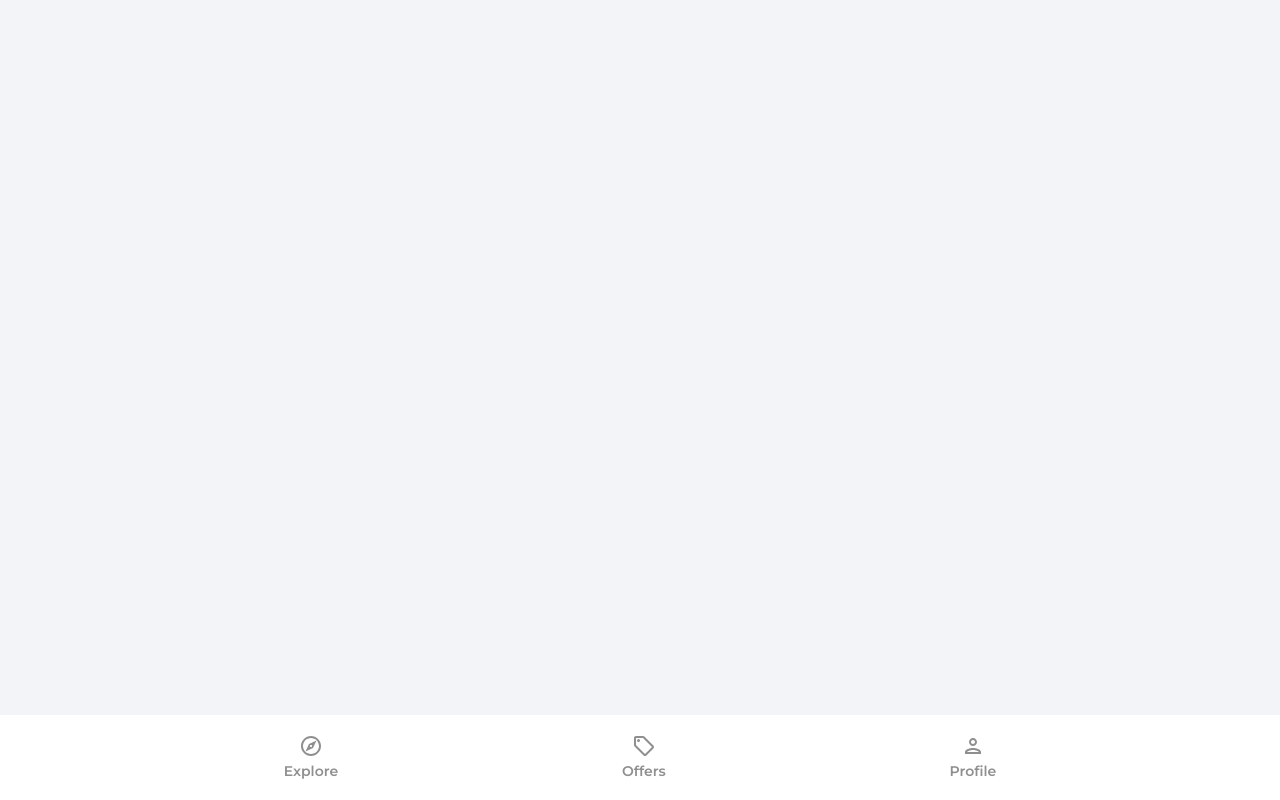
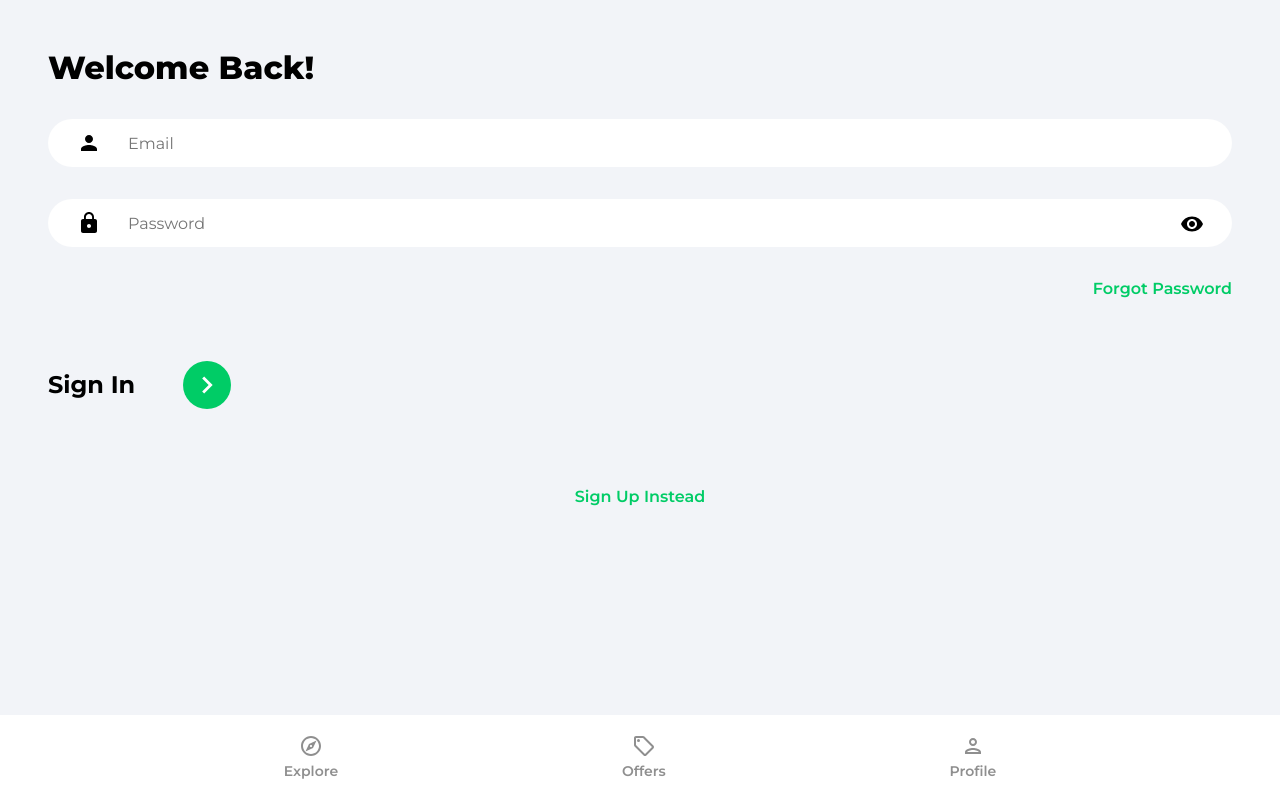
Before and after one commit to KovalovV/house-marketplace-app, a React (Create React App) app: page /sign-in in a window 1280 px wide. Built offline with nearby package versions, Linux system fonts and the light colour scheme.

Commit message:
authentication

```diff
--- a/package.json
+++ b/package.json
@@ -11,6 +11,7 @@
     "react-dom": "^17.0.2",
     "react-router-dom": "^6.2.1",
     "react-scripts": "5.0.0",
+    "react-toastify": "^8.1.0",
     "web-vitals": "^2.1.2"
   },
   "scripts": {
--- a/src/App.js
+++ b/src/App.js
@@ -1,4 +1,6 @@
 import { BrowserRouter as Router, Routes, Route } from 'react-router-dom';
+import { ToastContainer } from 'react-toastify';
+import 'react-toastify/dist/ReactToastify.css';
 import Explore from './pages/Explore';
 import Offers from './pages/Offers';
 import Profile from './pages/Profile';
@@ -17,11 +19,12 @@ const App = () => {
         <Route path='/' element={<Explore />} />
         <Route path='/offers' element={<Offers />} />
         <Route path='/profile' element={<Profile />} />
-        <Route path='/signIn' element={<SignIn />} />
-        <Route path='/signUp' element={<SignUp />} />
+        <Route path='/sign-in' element={<SignIn />} />
+        <Route path='/sign-up' element={<SignUp />} />
         <Route path='/forgot-password' element={<ForgotPassword />} />
       </Routes>
       <Navbar />
+      <ToastContainer />
     </Router>
   );
 }
--- a/src/pages/Profile.jsx
+++ b/src/pages/Profile.jsx
@@ -1,8 +1,39 @@
+import { useState } from 'react';
+import { toast } from 'react-toastify';
+import { useNavigate } from 'react-router-dom';
+import { getAuth } from 'firebase/auth';
+
 const Profile = () => {
+    const auth = getAuth();
+    const { email, displayName } = auth.currentUser || {};
+
+    const [formData, setformData] = useState({
+        email,
+        name: displayName,
+    });
+
+    const navigation = useNavigate();
+
+    const onClick = () => {
+        try {
+            auth.signOut();
+            navigation('/');
+        } catch (error) {
+            toast.error('Somethinh went wrong!')
+        }
+    };
+
     return (
-        <div>
-            Profile
-        </div>
+        auth.currentUser ?
+        (<div className='profile'>
+            <header className='profileHeader'>
+                <p className='pageHeader'>
+                    My Profile
+                </p>
+                <button className='logOut' onClick={onClick}>Log Out</button>
+            </header>
+        </div>)
+        : <p>Please, sign-in</p>
     );
 };
 
--- a/src/pages/SignIn.jsx
+++ b/src/pages/SignIn.jsx
@@ -1,7 +1,100 @@
+import { Link, useNavigate } from 'react-router-dom';
+import { useState } from 'react';
+
+import { toast } from 'react-toastify';
+
+import { signInWithEmailAndPassword, getAuth } from 'firebase/auth';
+
+import { ReactComponent as ArrowRightIcon } from '../assets/svg/keyboardArrowRightIcon.svg';
+import visibilityIcon from '../assets/svg/visibilityIcon.svg';
+
 const SignIn = () => {
+    const [showPass, setShowPass] = useState(false);
+    const [formData, setFormData] = useState({
+        email: '',
+        password: '',
+    });
+
+    const {email, password} = formData;
+
+    const navigation = useNavigate();
+
+    const isVisiblePass = () => setShowPass((prevState) => !prevState);
+
+    const onChange = (event) => {
+        setFormData((prevState) => {
+            return {
+                ...prevState,
+                [event.target.id]: event.target.value,
+            }
+        });
+    };
+
+    const onSubmit = async (event) => {
+        event.preventDefault();
+
+        try {
+            const auth = getAuth();
+            const userCredential = await signInWithEmailAndPassword(auth, email, password);
+            const user = userCredential.user;
+
+            if(user) {
+                navigation('/');
+            }
+        } catch (error) {
+            toast.error('Some problems with sign in');
+        }
+    };
+
     return (
-        <div>
-            SignIn
+        <div className='pageContainer'>
+            <header>
+                <p className='pageHeader'>Welcome Back!</p>
+            </header>
+
+            <form onSubmit={onSubmit}>
+                <input
+                    className='emailInput'
+                    type='email'
+                    placeholder='Email'
+                    id='email'
+                    value={email}
+                    onChange={onChange}
+                />
+
+                <div className='passwordInputDiv'>
+                    <input
+                        className='passwordInput'
+                        type={showPass ? 'text' : 'password'}
+                        placeholder='Password'
+                        id='password'
+                        value={password}
+                        onChange={onChange}
+                    />
+
+                    <img
+                        src={visibilityIcon}
+                        alt='show password'
+                        className='showPassword'
+                        onClick={isVisiblePass}
+                    />
+                </div>
+
+                <Link to='/forgot-password' className='forgotPasswordLink'>
+                    Forgot Password
+                </Link>
+
+                <div className='signInBar'>
+                    <p className='signInText'>Sign In</p>
+                    <button className='signInButton'>
+                        <ArrowRightIcon fill='#ffffff' width='34px' height='34px' />
+                    </button>
+                </div>
+            </form>
+
+            <Link to='/sign-up' className='registerLink'>
+                Sign Up Instead
+            </Link>
         </div>
     );
 };
--- a/src/pages/SignUp.jsx
+++ b/src/pages/SignUp.jsx
@@ -1,7 +1,119 @@
+import { Link, useNavigate } from 'react-router-dom';
+import { useState } from 'react';
+
+import { toast } from 'react-toastify';
+
+import { getAuth, createUserWithEmailAndPassword, updateProfile } from 'firebase/auth';
+import { setDoc, doc, serverTimestamp } from 'firebase/firestore';
+import { db } from '../firebase.config';
+
+import { ReactComponent as ArrowRightIcon } from '../assets/svg/keyboardArrowRightIcon.svg';
+import visibilityIcon from '../assets/svg/visibilityIcon.svg';
+
 const SignUp = () => {
+    const [showPass, setShowPass] = useState(false);
+    const [formData, setFormData] = useState({
+        name: '',
+        email: '',
+        password: '',
+    });
+
+    const { name, email, password } = formData;
+
+    const navigation = useNavigate();
+
+    const isVisiblePass = () => setShowPass((prevState) => !prevState);
+
+    const onChange = (event) => {
+        setFormData((prevState) => {
+            return {
+                ...prevState,
+                [event.target.id]: event.target.value,
+            }
+        });
+    };
+
+    const onSubmit = async (event) => {
+        event.preventDefault();
+
+        try {
+            const auth = getAuth();
+
+            const userCredential = await createUserWithEmailAndPassword(auth, email, password);
+            const user = userCredential.user;
+
+            updateProfile(auth.currentUser, {
+                displayName: name,
+            });
+
+            const formDataDb = { ...formData };
+            delete formDataDb.password;
+            formDataDb.timestamp = serverTimestamp();
+
+            console.log(user);
+
+            await setDoc(doc(db, 'users', user.uid), formDataDb);
+
+            navigation('/');
+        } catch (error) {
+            toast.error('Some problems with sign up');
+        }
+    };
+
     return (
-        <div>
-            SignUp
+        <div className='pageContainer'>
+            <header>
+                <p className='pageHeader'>Welcome Back!</p>
+            </header>
+
+            <form onSubmit={onSubmit}>
+                <input
+                    className='nameInput'
+                    type='text'
+                    placeholder='Name'
+                    id='name'
+                    value={name}
+                    onChange={onChange}
+                />
+
+                <input
+                    className='emailInput'
+                    type='email'
+                    placeholder='Email'
+                    id='email'
+                    value={email}
+                    onChange={onChange}
+                />
+
+                <div className='passwordInputDiv'>
+                    <input
+                        className='passwordInput'
+                        type={showPass ? 'text' : 'password'}
+                        placeholder='Password'
+                        id='password'
+                        value={password}
+                        onChange={onChange}
+                    />
+
+                    <img
+                        src={visibilityIcon}
+                        alt='show password'
+                        className='showPassword'
+                        onClick={isVisiblePass}
+                    />
+                </div>
+
+                <div className='signUpBar'>
+                    <p className='signUpText'>Sign Up</p>
+                    <button type='submit' className='signUpButton'>
+                        <ArrowRightIcon fill='#ffffff' width='34px' height='34px' />
+                    </button>
+                </div>
+            </form>
+
+            <Link to='/sign-in' className='registerLink'>
+                Sign In Instead
+            </Link>
         </div>
     );
 };
```
Also changed, not shown: 1 other file (tests, documents, lock files or other folders).
